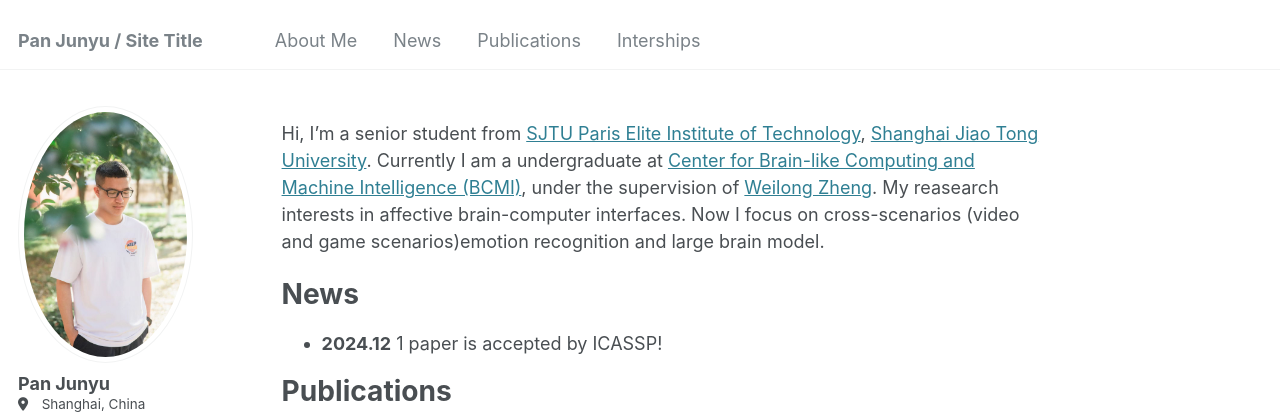
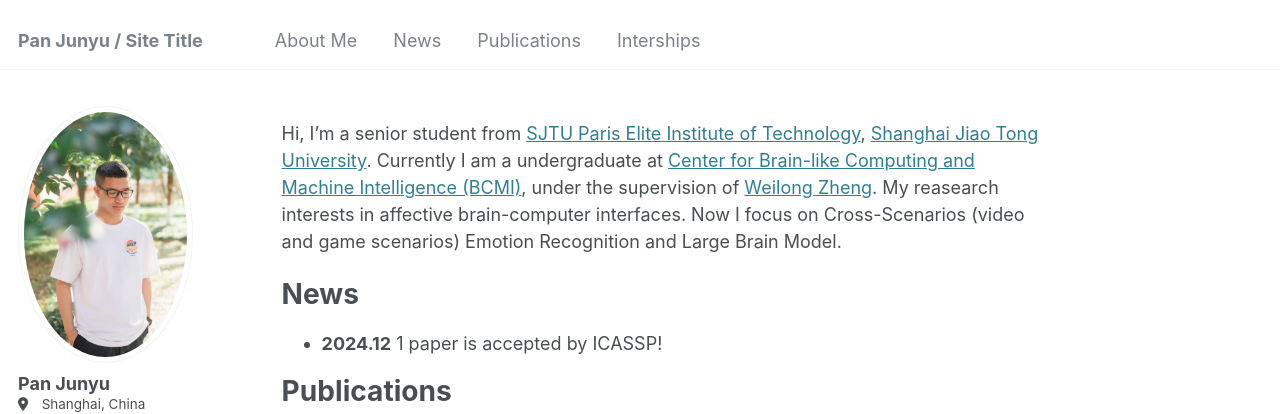
Before and after one commit to AlbertMentat/AlbertMentat.github.io, a Jekyll site: the page built from _pages/about.md, in a window 1280 px wide. Shown: the top 414 px of the page. Built offline with Jekyll 4.4.1, drawn with Linux system fonts in a browser that asks for light colours.

```diff
--- a/_pages/about.md
+++ b/_pages/about.md
@@ -7,7 +7,7 @@ redirect_from:
   - /about.html
 ---
 
-Hi, I'm a senior student from [SJTU Paris Elite Institute of Technology](https://speit.sjtu.edu.cn/), [Shanghai Jiao Tong University](https://www.sjtu.edu.cn/). Currently I am a undergraduate at [Center for Brain-like Computing and Machine Intelligence (BCMI)](https://bcmi.sjtu.edu.cn/), under the supervision of [Weilong Zheng](https://weilongzheng.github.io/). My reasearch interests in affective brain-computer interfaces. Now I focus on cross-scenarios (video and game scenarios)emotion recognition and large brain model.
+Hi, I'm a senior student from [SJTU Paris Elite Institute of Technology](https://speit.sjtu.edu.cn/), [Shanghai Jiao Tong University](https://www.sjtu.edu.cn/). Currently I am a undergraduate at [Center for Brain-like Computing and Machine Intelligence (BCMI)](https://bcmi.sjtu.edu.cn/), under the supervision of [Weilong Zheng](https://weilongzheng.github.io/). My reasearch interests in affective brain-computer interfaces. Now I focus on Cross-Scenarios (video and game scenarios) Emotion Recognition and Large Brain Model.
 
 News
 ======
```
